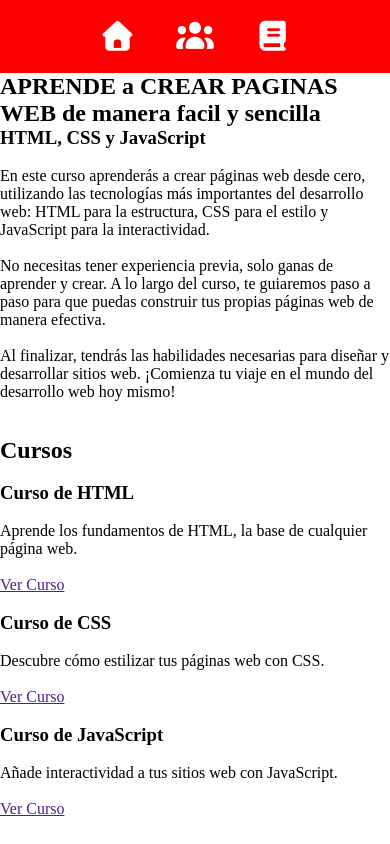
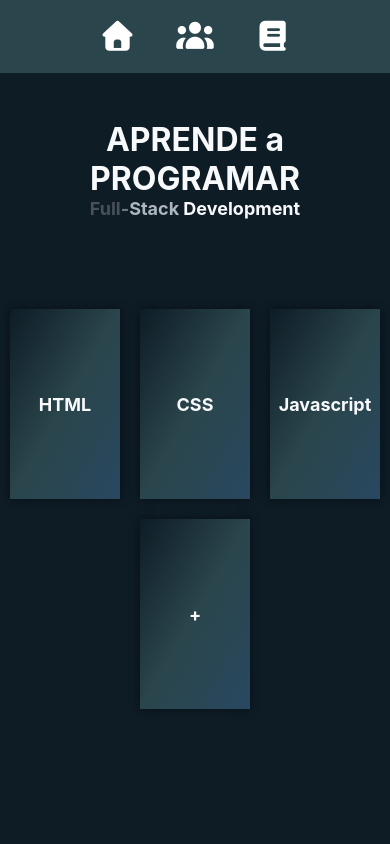
Before and after one commit to Jawkzie/jubilant-octo-potato, a plain HTML site: page index.html in a window 390 px wide. Drawn offline with Linux system fonts and the light colour scheme; a web font is replaced by a local one.

Commit message:
landing page + responsive landing

```diff
--- a/assets/styles.css
+++ b/assets/styles.css
@@ -10,35 +10,40 @@ body {
     display: flex;
     flex-direction: column;
     justify-content: center;
+    align-items: center;
+    background-color: #0e1c26;
 }
 
 
 /* ------ HEADER --------- */
 
 .header {
-    background-color: red;
+    background-color: #2a454b;
     width: 100%;
     height: 73px;
     display: flex;
     flex-direction: row-reverse;
     justify-content: space-around;
     align-items: center;
+    position: fixed;
+    top: 0;
 }
 
 .header > .header__title {
     font-family: 'Franklin Gothic Medium', 'Arial Narrow', Arial, sans-serif;
     font-size: 38px;
-    color: red;
+    color: #212529;
     background-color: white;
     border: 4px solid white;
     padding: 4px;
     border-radius: 8px;
     transition: 0.4s background-color, border;
+    user-select: none;
 }
 
 .header__title:hover {
     color: white;
-    background-color: red;
+    background-color: #2a454b;
     border: 4px solid white;
 }
 
@@ -65,7 +70,7 @@ body {
 }
 
 .nav__list a:hover {
-    background-color: rgb(184, 12, 12);
+    background-color: #1e3135;
 }
 
 
@@ -105,3 +110,140 @@ body {
         padding: 14px 20px;
     }
 }
+
+/* MAIN */
+
+.hero {
+    display: flex;
+}
+
+.desktop__landing, .mobile__landing {
+    display: flex;
+    justify-content: space-around;
+    font-family: Inter;
+    width: 100%;
+    margin-top: 20px;
+    color: #F8F9FA;
+}
+
+.container__text {
+    display: flex;
+    flex-direction: column;
+    justify-content: center;
+}
+
+.container__text > .landing__title {
+    width: 50%;
+    font-size: 52px;
+    text-wrap: balance;
+    font-family: Inter;
+    font-weight: bold;
+}
+
+.text__decoration {
+    color: #495057;
+}
+
+.text__decoration.two {
+    color: #6C757D;
+}
+
+.text__decoration.three {
+    color: #ADB5BD;
+}
+
+.cards {
+    display: flex;
+    width: 40%;
+    flex-wrap: wrap;
+    margin-top: 120px;
+    color: #f8f9faaf;
+}
+
+.card.add {
+    color: #f8f9fa40;
+    font-size: 50px;
+}
+
+.card, .mobile__card {
+    background: linear-gradient(120deg, #0e1c26, #2a454b, #294861);
+    width: 220px;
+    height: 280px;
+    font-family: inter;
+    font-weight: bold;
+    display: flex;
+    align-items: center;
+    justify-content: center;
+    font-size: 30px;
+    margin: 10px;
+    box-shadow: 0 0 10px 0 #0007;
+}
+
+/* MOBILE MAIN */
+
+.mobile__container__text {
+    display: flex;
+    flex-direction: column;
+    align-items: center;
+    text-align: center;
+}
+
+.mobile__landing__title {
+    font-size: 32px;
+    text-wrap: balance;
+}
+
+.mobile__landing__subtitle {
+    font-size: 18px;
+}
+
+.mobile__cards {
+    display: flex;
+    width: 50vdw;
+    flex-wrap: wrap;
+    justify-content: center;
+    margin-top: 80px;
+}
+
+.mobile__card {
+    background: linear-gradient(120deg, #0e1c26, #2a454b, #294861);
+    width: 110px;
+    height: 190px;
+    font-size: 18px;
+}
+
+@media (min-width:800px) {
+    .mobile__landing {
+        display: none;
+    }
+}
+
+@media (max-width:800px) {
+    .desktop__landing {
+        display: none;
+    }
+
+    .mobile__landing {
+        display: block;
+        margin-top: 80px;
+    }
+}
+
+@media (max-width:1100px) {
+    .cards {
+        display: block;
+    }
+
+    .desktop__landing {
+        display: none;
+    }
+
+    .mobile__landing {
+        display: flex;
+        flex-direction: column;
+        align-items: center;
+        justify-content: center;
+        margin-top: 120px;
+
+    }
+}
--- a/index.html
+++ b/index.html
@@ -10,10 +10,10 @@
 </head>
 <body>
     <header class="header">
-        <h1 class="header__title">JI</h1>
+        <div class="header__title">JI</div>
         <nav class="desktop__nav">
             <ul class="nav__list">
-                <li class="list__item"><a href="#" class="item__link">Home</a></li>
+                <li class="list__item"><a href="#home" class="item__link">Home</a></li>
                 <li class="list__item"><a href="#" class="item__link">About</a></li>
                 <li class="list__item"><a href="#" class="item__link">Courses</a></li>
             </ul>
@@ -27,14 +27,40 @@
             </ul>
         </nav>
     </header>
-    <main>
 
-<section class="hero">
-    <div class="hero-content">
+    <main class="hero">
 
-    <h2 class="title body">APRENDE a CREAR PAGINAS WEB de manera facil y sencilla</h2>
-    <div class="hero-text">
-    <h3 class="subtitle body">HTML, CSS y JavaScript</h3>
+<section class="landing" id="home">
+    <div class="desktop__landing">
+        <div class="container__text">
+            <h1 class="landing__title">APRENDE a PROGRAMAR</h1>
+                <h2 class="landing__subtitle"><span class="text__decoration">Full</span><span class="text__decoration two">-</span><span class="text__decoration three">Stack</span> Development</h2>
+        </div>
+                    <div class="cards">
+                        <div class="card html">HTML</div>
+                        <div class="card css">CSS</div>
+                        <div class="card js">Javascript</div>
+                        <div class="card sql">SQL</div>
+                        <div class="card add">+</div>
+                    </div>
+    </div>
+
+        <div class="mobile__landing">
+            <div class="mobile__container__text">
+                <h1 class="mobile__landing__title">APRENDE a PROGRAMAR</h1>
+                    <h2 class="mobile__landing__subtitle"><span class="text__decoration">Full</span><span class="text__decoration two">-</span><span class="text__decoration three">Stack</span> Development</h2>
+            </div>
+
+            <div class="mobile__cards">
+                <div class="mobile__card html">HTML</div>
+                <div class="mobile__card css">CSS</div>
+                <div class="mobile__card js">Javascript</div>
+                <div class="mobile__card add">+</div>
+            </div>
+        </div>
+            <!--
+
+
                 <br>
                     <p class="text body">En este curso aprenderás a crear páginas web desde cero, utilizando las tecnologías más importantes del desarrollo web: HTML para la estructura, CSS para el estilo y JavaScript para la interactividad.</p>
                 <br>
@@ -42,13 +68,10 @@
                 <br>
                     <p class="text body">Al finalizar, tendrás las habilidades necesarias para diseñar y desarrollar sitios web. ¡Comienza tu viaje en el mundo del desarrollo web hoy mismo!</p>
                 <br>
-    </div>
-    </div>
-    <br>
+
 </section>
 
 <section class="cursos">
-
     <div class="cursos-container">
         <h2 class="title body">Cursos</h2>
         <br>
```
Lines whose indentation alone changed are shown as unchanged.
